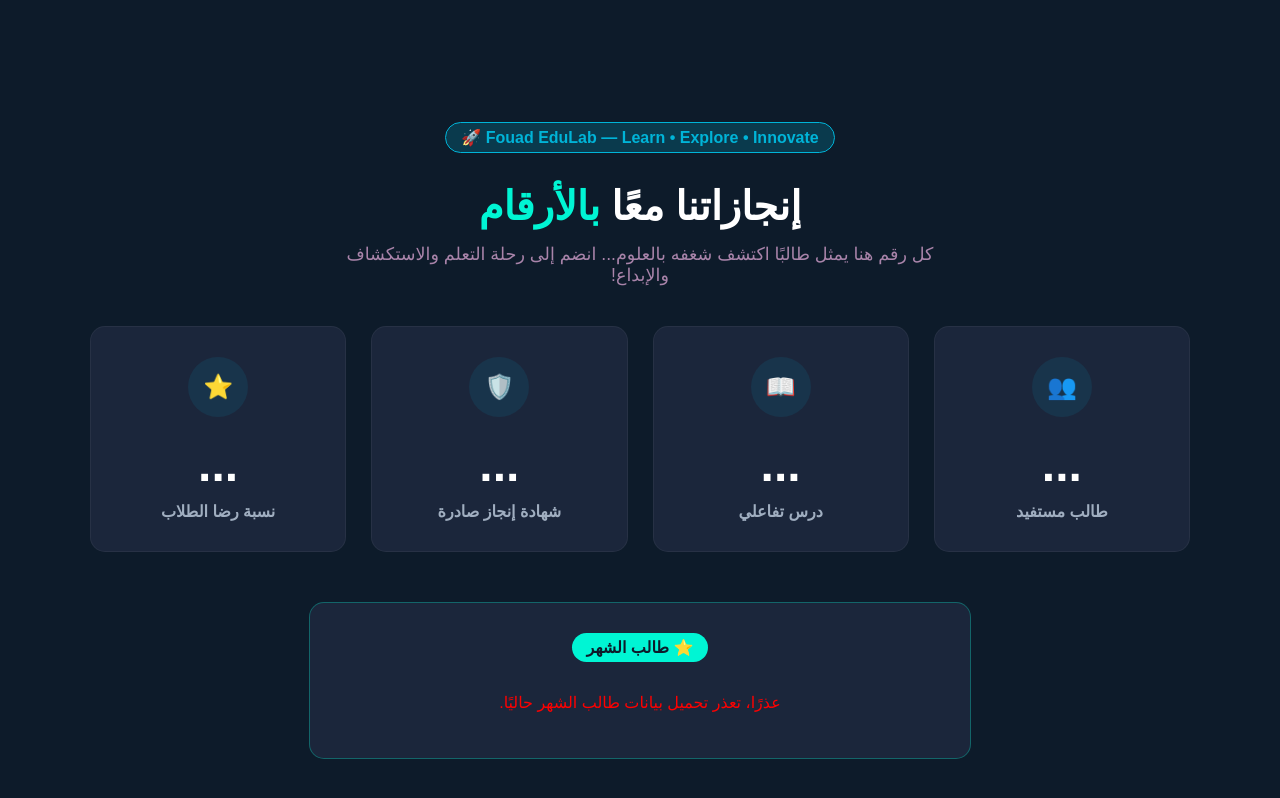
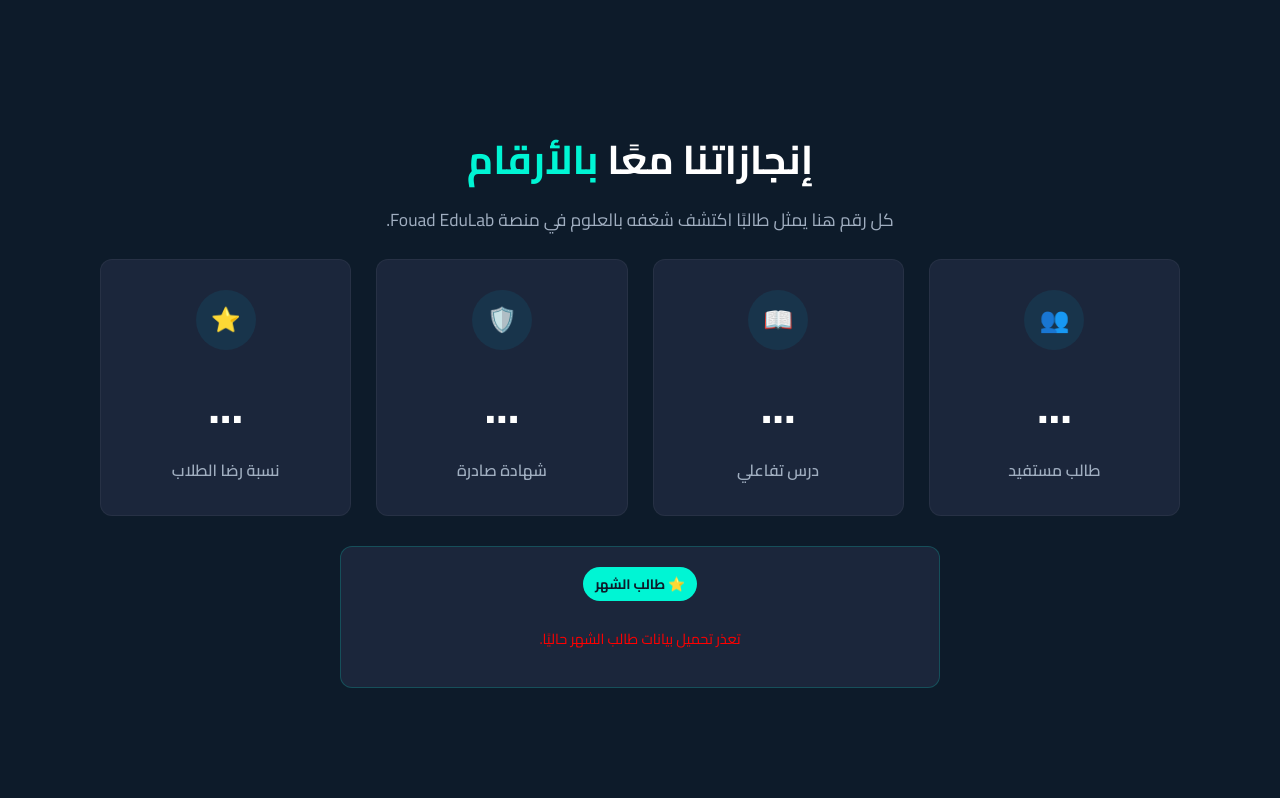
Before and after one commit to khakha717FBH/fouad-edulab-stats, a plain HTML site: page index.html in a window 1280 px wide. Drawn offline with Linux system fonts and the light colour scheme; no server answers.

Commit message:
Refactor styles and update text in index.html
Updated various styles and text content in index.html for improved layout and readability.

```diff
--- a/index.html
+++ b/index.html
@@ -6,7 +6,7 @@
     <title>Fouad EduLab - إنجازاتنا بالأرقام</title>
     <link rel="preconnect" href="https://fonts.googleapis.com">
     <link rel="preconnect" href="https://fonts.gstatic.com" crossorigin>
-    <link href="https://fonts.googleapis.com/css2?family=Cairo:wght@400;600;700&display=swap" rel="family">
+    <link href="https://fonts.googleapis.com/css2?family=Cairo:wght@400;600;700&display=swap" rel="stylesheet">
 
     <style>
         :root {
@@ -22,31 +22,24 @@
             background-color: var(--bg-color);
             color: var(--text-color);
             margin: 0;
-            padding: 40px 20px;
+            padding: 20px 10px;
             display: flex;
             flex-direction: column;
             align-items: center;
             justify-content: center;
             min-height: 100vh;
+            box-sizing: border-box;
         }
 
         .header {
             text-align: center;
-            margin-bottom: 40px;
-        }
-
-        .header badge {
-            background-color: rgba(0, 245, 212, 0.1);
-            color: var(--accent-color);
-            padding: 5px 15px;
-            border-radius: 20px;
-            font-size: 0.9rem;
-            border: 1px solid var(--accent-color);
+            margin-bottom: 25px;
+            padding: 0 10px;
         }
 
         .header h1 {
-            font-size: 2.5rem;
-            margin: 15px 0;
+            font-size: 2rem;
+            margin: 10px 0;
             color: #fff;
         }
 
@@ -55,115 +48,138 @@
         }
 
         .header p {
-            color: #a984aa;
-            font-size: 1.1rem;
+            color: #a0aec0;
+            font-size: 0.95rem;
             max-width: 600px;
             margin: 0 auto;
+            line-height: 1.5;
         }
 
         .stats-container {
             display: grid;
-            grid-template-columns: repeat(auto-fit, minmax(220px, 1fr));
-            gap: 25px;
+            grid-template-columns: repeat(2, 1fr); /* جعلها شبكة 2x2 بشكل افتراضي شاشات المحمول */
+            gap: 15px;
             width: 100%;
             max-width: 1100px;
+            padding: 0 10px;
+            box-sizing: border-box;
+        }
+
+        @media (min-width: 768px) {
+            .stats-container {
+                grid-template-columns: repeat(4, 1fr); /* العودة لأربعة بجانب بعضها على الكمبيوتر */
+                gap: 25px;
+            }
+            .header h1 {
+                font-size: 2.5rem;
+            }
+            .header p {
+                font-size: 1.1rem;
+            }
         }
 
         .stat-card {
             background-color: var(--card-bg);
-            border-radius: 15px;
-            padding: 30px 20px;
+            border-radius: 12px;
+            padding: 20px 10px;
             text-align: center;
-            transition: transform 0.3s ease, box-shadow 0.3s ease;
+            transition: transform 0.3s ease;
             border: 1px solid rgba(255, 255, 255, 0.05);
-            position: relative;
-        }
-
-        .stat-card:hover {
-            transform: translateY(-5px);
-            box-shadow: 0 10px 20px rgba(0, 0, 0, 0.3);
-            border-color: rgba(0, 245, 212, 0.2);
         }
 
         .icon-wrapper {
-            width: 60px;
-            height: 60px;
+            width: 45px;
+            height: 45px;
             border-radius: 50%;
             background-color: rgba(0, 180, 216, 0.1);
             display: flex;
             align-items: center;
             justify-content: center;
-            margin: 0 auto 20px;
+            margin: 0 auto 10px;
             color: var(--accent-color);
-            font-size: 1.5rem;
+            font-size: 1.2rem;
         }
 
         .stat-number {
-            font-size: 3rem;
+            font-size: 2rem;
             font-weight: 700;
             color: #fff;
-            margin-bottom: 10px;
+            margin-bottom: 5px;
+        }
+
+        @media (min-width: 768px) {
+            .stat-number {
+                font-size: 3rem;
+            }
+            .icon-wrapper {
+                width: 60px;
+                height: 60px;
+                font-size: 1.5rem;
+            }
+            .stat-card {
+                padding: 30px 20px;
+            }
         }
 
         .stat-label {
-            font-size: 1rem;
+            font-size: 0.85rem;
             color: #a0aec0;
             font-weight: 600;
         }
 
-        /* قسم طالب الشهر */
+        @media (min-width: 768px) {
+            .stat-label {
+                font-size: 1rem;
+            }
+        }
+
         .featured-student {
-            margin-top: 50px;
+            margin-top: 30px;
             background-color: var(--card-bg);
-            border-radius: 15px;
-            padding: 30px;
-            width: 100%;
+            border-radius: 12px;
+            padding: 20px;
+            width: calc(100% - 20px);
             max-width: 600px;
             text-align: center;
-            border: 1px solid rgba(0, 245, 212, 0.3);
+            border: 1px solid rgba(0, 245, 212, 0.2);
+            box-sizing: border-box;
         }
 
         .student-badge {
             background-color: #00f5d4;
             color: #0d1b2a;
-            padding: 5px 15px;
+            padding: 4px 12px;
             border-radius: 20px;
             font-weight: bold;
             display: inline-block;
-            margin-bottom: 15px;
+            margin-bottom: 10px;
+            font-size: 0.85rem;
         }
 
         .student-name {
-            font-size: 1.8rem;
+            font-size: 1.5rem;
             color: #fff;
-            margin: 10px 0;
+            margin: 5px 0;
         }
 
         .student-desc {
             color: #a0aec0;
-            font-size: 1.1rem;
-            line-height: 1.6;
+            font-size: 0.95rem;
+            line-height: 1.5;
+            margin: 5px 0 0 0;
         }
 
         .loading {
-            font-size: 1.2rem;
+            font-size: 1rem;
             color: var(--accent-color);
-            animation: pulse 1.5s infinite;
-        }
-
-        @keyframes pulse {
-            0% { opacity: 0.5; }
-            50% { opacity: 1; }
-            100% { opacity: 0.5; }
         }
     </style>
 </head>
 <body>
 
     <div class="header">
-        <span class="student-badge" style="background: rgba(0,180,216,0.2); color: var(--primary-color); border: 1px solid var(--primary-color);">Fouad EduLab — Learn • Explore • Innovate 🚀</span>
         <h1>إنجازاتنا معًا <span>بالأرقام</span></h1>
-        <p>كل رقم هنا يمثل طالبًا اكتشف شغفه بالعلوم... انضم إلى رحلة التعلم والاستكشاف والإبداع!</p>
+        <p>كل رقم هنا يمثل طالبًا اكتشف شغفه بالعلوم في منصة Fouad EduLab.</p>
     </div>
 
     <div class="stats-container">
@@ -182,7 +198,7 @@
         <div class="stat-card">
             <div class="icon-wrapper">🛡️</div>
             <div class="stat-number" id="certificatesCount">...</div>
-            <div class="stat-label">شهادة إنجاز صادرة</div>
+            <div class="stat-label">شهادة صادرة</div>
         </div>
 
         <div class="stat-card">
@@ -200,7 +216,6 @@
     </div>
 
     <script>
-        // رابط جلب البيانات بصيغة CSV الخاص بجدولك المحدث
         const sheetUrl = 'https://docs.google.com/spreadsheets/d/e/2PACX-1vQQKN1gyUkoaLaxze82yAVP3wsRvVgItcpnYd8tlFINPkjdy3YsYoa155G6JdTH2IMWJZyRSCvbmo3S/pub?output=csv';
 
         async function fetchStats() {
@@ -208,26 +223,23 @@
                 const response = await fetch(sheetUrl);
                 const data = await response.text();
 
-                // تحويل بيانات CSV إلى مصفوفة أسطر
-                const rows = data.split('\n').map(row => row.split(','));
+                const lines = data.split('\n');
+                const stats = {};
 
-                // تحويل البيانات إلى كائن مفتاح وقيمة (Key-Value)
-                const stats = {};
-                rows.forEach(row => {
+                lines.forEach(line => {
+                    let row = line.includes(';') ? line.split(';') : line.split(',');
                     if (row[0] && row[1]) {
-                        const key = row[0].trim();
-                        const value = row[1].trim().replace(/\r/g, ''); // إزالة أي مسافات مخفية
+                        const key = row[0].trim().replace(/["']/g, '');
+                        const value = row[1].trim().replace(/["']/g, '').replace(/\r/g, '');
                         stats[key] = value;
                     }
                 });
 
-                // 1. تحديث العدادات الرقمية مع الأنيميشن السلس
                 animateNumber('studentsCount', parseInt(stats['students']) || 0, '');
                 animateNumber('lessonsCount', parseInt(stats['lessons']) || 0, '+');
                 animateNumber('certificatesCount', parseInt(stats['certificates']) || 0, '+');
                 animateNumber('satisfactionCount', parseInt(stats['satisfaction']) || 0, '%');
 
-                // 2. تحديث بيانات طالب الشهر المتميز
                 const studentName = stats['student_name'] || 'طالب متميز';
                 const studentDesc = stats['student_desc'] || 'تفوق واجتهاد مستمر في المختبر العلمي.';
 
@@ -238,15 +250,14 @@
 
             } catch (error) {
                 console.error('Error fetching data:', error);
-                document.getElementById('studentContainer').innerHTML = `<p style="color: red;">عذرًا، تعذر تحميل بيانات طالب الشهر حاليًا.</p>`;
+                document.getElementById('studentContainer').innerHTML = `<p style="color: red; font-size:0.9rem;">تعذر تحميل بيانات طالب الشهر حاليًا.</p>`;
             }
         }
 
-        // دالة الأنيميشن لزيادة الأرقام تدريجيًا من الصفر
         function animateNumber(elementId, targetValue, suffix) {
             const element = document.getElementById(elementId);
             let startValue = 0;
-            const duration = 1500; // مدة الحركة بالملي ثانية (1.5 ثانية)
+            const duration = 1200;
             const startTime = performance.now();
 
             function update(currentTime) {
@@ -255,7 +266,6 @@
                     element.textContent = targetValue + suffix;
                 } else {
                     const progress = elapsedTime / duration;
-                    // تأثير زيادة تسارعية خفيفة
                     const currentValue = Math.floor(progress * targetValue);
                     element.textContent = currentValue + suffix;
                     requestAnimationFrame(update);
@@ -264,7 +274,6 @@
             requestAnimationFrame(update);
         }
 
-        // تشغيل الدالة فور تحميل الصفحة
         window.addEventListener('DOMContentLoaded', fetchStats);
     </script>
 </body>
```
